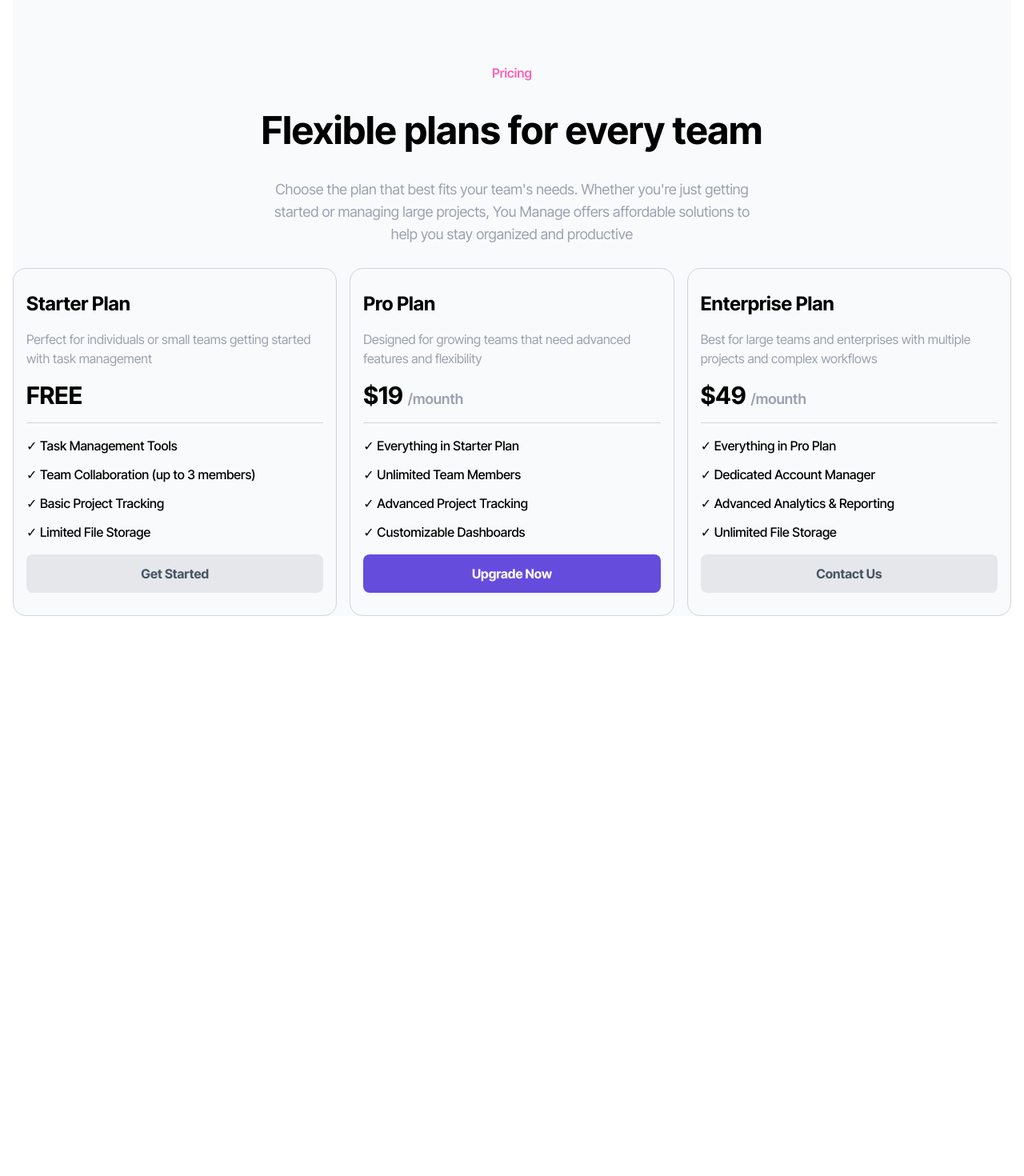
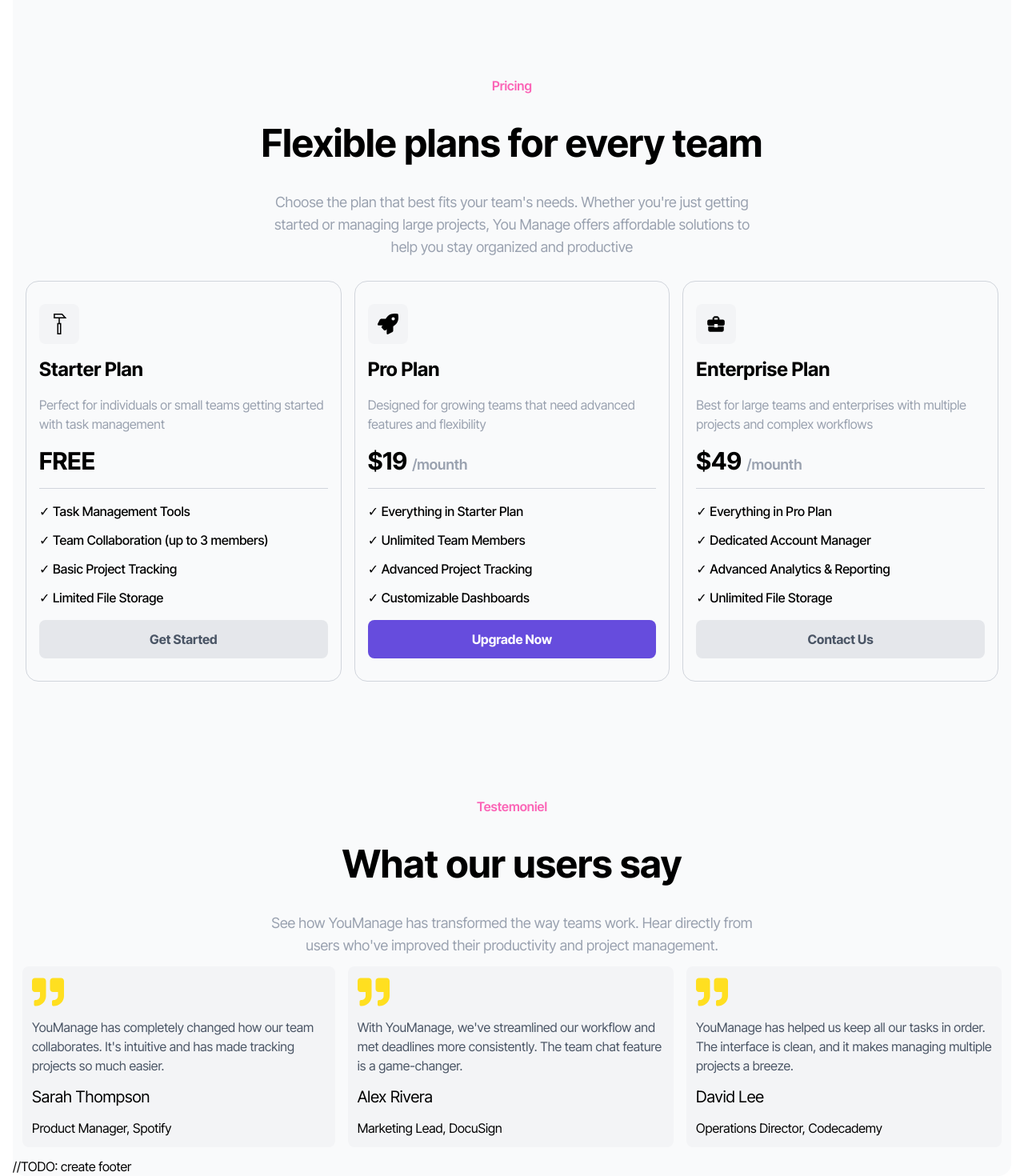
Before and after one commit to azdinserhani/MeetFlow-client, a React (Vite) app: page / in a window 1280 px wide. Shown: the part 2930-4400 px from the top of the page at 80% size. Before the commit the page ends 3700 px from the top, so only its background shows below. Built offline with nearby package versions, Linux system fonts and the light colour scheme.

Commit message:
feat: enhance Pricing section with icons and add Testimonial components to LandingPage

```diff
--- a/src/component/LandingPage/Pricing.jsx
+++ b/src/component/LandingPage/Pricing.jsx
@@ -1,7 +1,9 @@
 import React from "react";
 import SectionHeader from "./SectionHeader";
 import PricingCard from "./PricingCard";
-
+import { TfiHummer } from "react-icons/tfi";
+import { FaRocket } from "react-icons/fa";
+import { MdBusinessCenter } from "react-icons/md";
 const Pricing = () => {
   const data = {
     title: "Pricing",
@@ -20,7 +22,8 @@ const Pricing = () => {
         "✓ Basic Project Tracking",
         "✓ Limited File Storage"
       ],
-      buttonText: "Get Started"
+      buttonText: "Get Started",
+      icon: TfiHummer
     },
     {
       title: "Pro Plan",
@@ -32,7 +35,8 @@ const Pricing = () => {
         "✓ Advanced Project Tracking",
         "✓ Customizable Dashboards"
       ],
-      buttonText: "Upgrade Now"
+      buttonText: "Upgrade Now",
+      icon: FaRocket
     },
     {
       title: "Enterprise Plan",
@@ -44,11 +48,13 @@ const Pricing = () => {
         "✓ Advanced Analytics & Reporting",
         "✓ Unlimited File Storage"
       ],
-      buttonText: "Contact Us"
+      buttonText: "Contact Us",
+      icon:MdBusinessCenter
+
     }
   ];
   return (
-    <div>
+    <div className="p-4">
       <SectionHeader
         title={data.title}
         desc={data.desc}
@@ -56,7 +62,7 @@ const Pricing = () => {
       />
       <div className="grid grid-cols-3 gap-x-4 mt-7">
         { pricingCardsData.map((item) => {
-          return <PricingCard item={ item} />
+          return <PricingCard item={ item } icon={ item.icon} />
         })}
       </div>
     </div>
--- a/src/component/LandingPage/PricingCard.jsx
+++ b/src/component/LandingPage/PricingCard.jsx
@@ -1,10 +1,12 @@
 import React from "react";
-import { TfiHummer } from "react-icons/tfi";
-import Button from "./Button";
 
-const PricingCard = ({ item }) => {
+
+const PricingCard = ({ item, icon: Icon }) => {
   return (
-  <div className="flex flex-col flex-1 py-7 px-4 space-y-4 border border-gray-300 rounded-2xl">
+    <div
+      className={`flex flex-col flex-1 py-7 px-4 space-y-4 border border-gray-300 rounded-2xl `}
+    >
+      <Icon className="p-3 bg-gray-100 rounded-lg" fontSize={50} />
       <h2 className="font-bold text-2xl">{item.title}</h2>
       <p className="text-gray-400">{item.description}</p>
 
--- /dev/null
+++ b/src/component/LandingPage/Testemoniel.jsx
@@ -0,0 +1,45 @@
+import React from "react";
+import SectionHeader from "./SectionHeader";
+import TestemonielCard from "./TestemonielCard";
+
+const Testemoniel = () => {
+  const testimonialsData = {
+    title: "Testemoniel",
+    description: "What our users say",
+    subDesc:
+      "See how YouManage has transformed the way teams work. Hear directly from users who've improved their productivity and project management.",
+    };
+    const testimonials = [
+        {
+            name: "Sarah Thompson",
+            position: "Product Manager, Spotify",
+            feedback: "YouManage has completely changed how our team collaborates. It's intuitive and has made tracking projects so much easier."
+        },
+        {
+            name: "Alex Rivera",
+            position: "Marketing Lead, DocuSign",
+            feedback: "With YouManage, we've streamlined our workflow and met deadlines more consistently. The team chat feature is a game-changer."
+        },
+        {
+            name: "David Lee",
+            position: "Operations Director, Codecademy",
+            feedback: "YouManage has helped us keep all our tasks in order. The interface is clean, and it makes managing multiple projects a breeze."
+        }
+    ];
+  return (
+    <div>
+      <SectionHeader
+        title={testimonialsData.title}
+        desc={testimonialsData.description}
+        subDesc={testimonialsData.subDesc}
+      />
+      <div className=" flex space-x-4 p-3">{
+              testimonials.map((item) => {
+            return <TestemonielCard item={item}/>
+        })}</div>
+
+    </div>
+  );
+};
+
+export default Testemoniel;
--- /dev/null
+++ b/src/component/LandingPage/TestemonielCard.jsx
@@ -0,0 +1,15 @@
+import React from 'react'
+import { FaQuoteRight } from "react-icons/fa";
+const TestemonielCard = ({item}) => {
+  return (
+    <div className='bg-gray-100 p-3 rounded-lg flex space-y-3 flex-col'>
+      <FaQuoteRight fontSize={40} className='text-yellow-300'/>
+      <p className='text-gray-600'>{item.feedback}</p>
+      <h3 className='text-[20px]'>{item.name}</h3>
+
+      <span>{item.position}</span>
+    </div>
+  );
+}
+
+export default TestemonielCard
--- a/src/pages/LandingPage.jsx
+++ b/src/pages/LandingPage.jsx
@@ -5,6 +5,7 @@ import Benefits from "../component/LandingPage/Benefits";
 import Advantage from "../component/LandingPage/Advantage";
 import Features from "../component/LandingPage/Features";
 import Pricing from "../component/LandingPage/Pricing";
+import Testemoniel from "../component/LandingPage/Testemoniel";
 
 const LandingPage = () => {
   return (
@@ -21,7 +22,9 @@ const LandingPage = () => {
       <Benefits />
       <Advantage />
       <Features />
-      <Pricing/>
+      <Pricing />
+      <Testemoniel />
+      //TODO: create footer
     </div>
   );
 };
```
Lines whose indentation alone changed are shown as unchanged.
